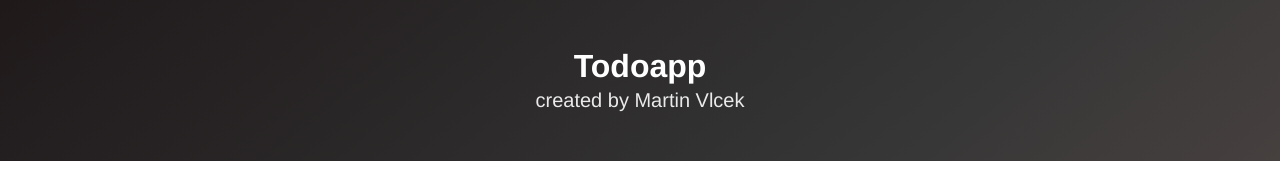
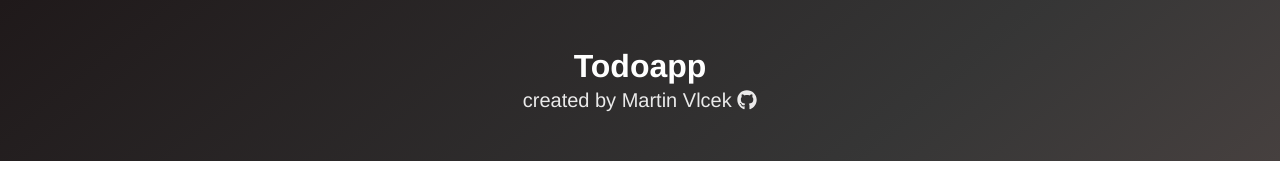
Before and after one commit to martinvlcek/todoapp-vue, a Vue app: page / in a window 1280 px wide. Shown: the top 179 px of the page. Built offline with nearby package versions, Linux system fonts and the light colour scheme.

Commit message:
Add link to github

```diff
--- a/src/App.vue
+++ b/src/App.vue
@@ -9,6 +9,9 @@
                     </h1>
                     <h2 class="subtitle">
                         created by Martin Vlcek
+                        <a href="https://github.com/martinvlcek/todoapp-vue" class="github-link" target="_blank">
+                            <i class="fab fa-github"></i>
+                        </a>
                     </h2>
                 </div>
             </div>
@@ -61,6 +64,16 @@ export default {
     color: #2c3e50;
     .hero {
         text-align: center;
+        .github-link {
+            &:hover {
+                .fa-github {
+                    transform: scale(1.3);
+                }
+            }
+            .fa-github {
+                 transition: all .2s ease-in-out;
+            }
+        }
     }
 }
 
```
